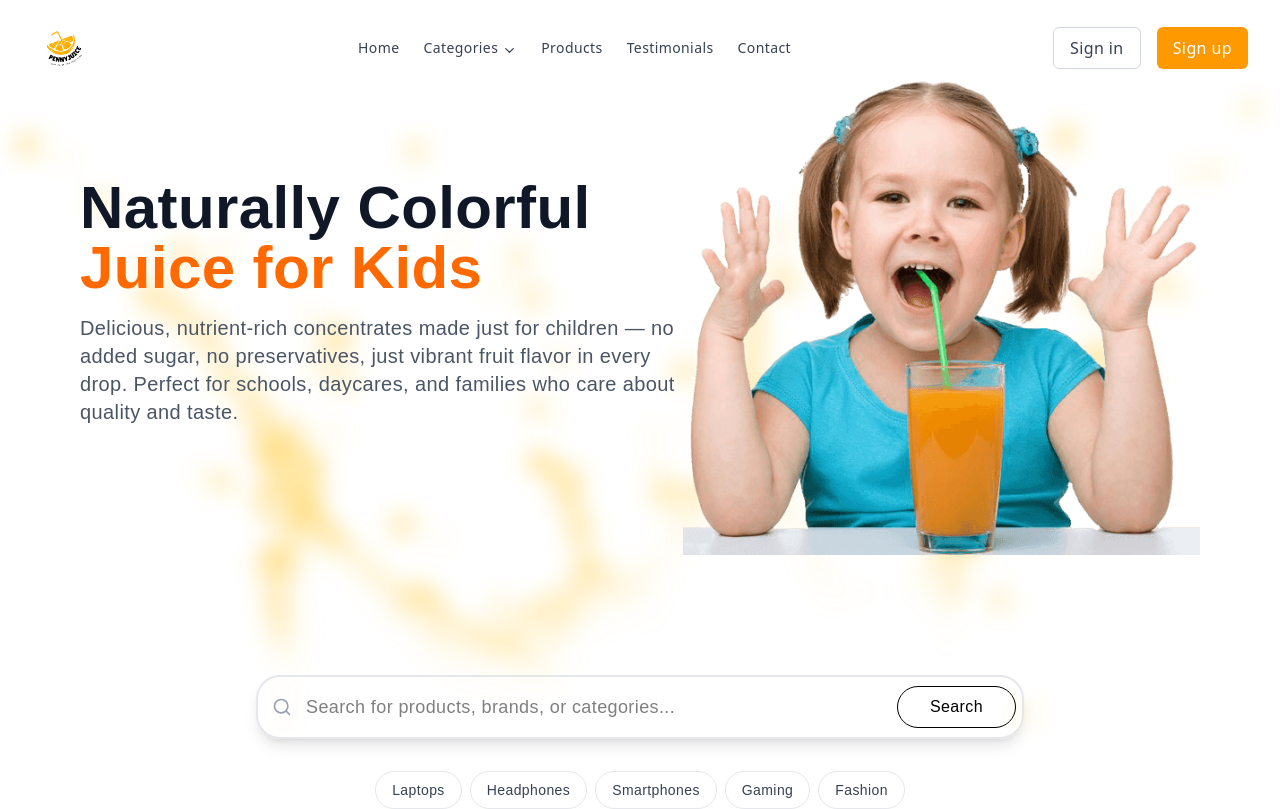
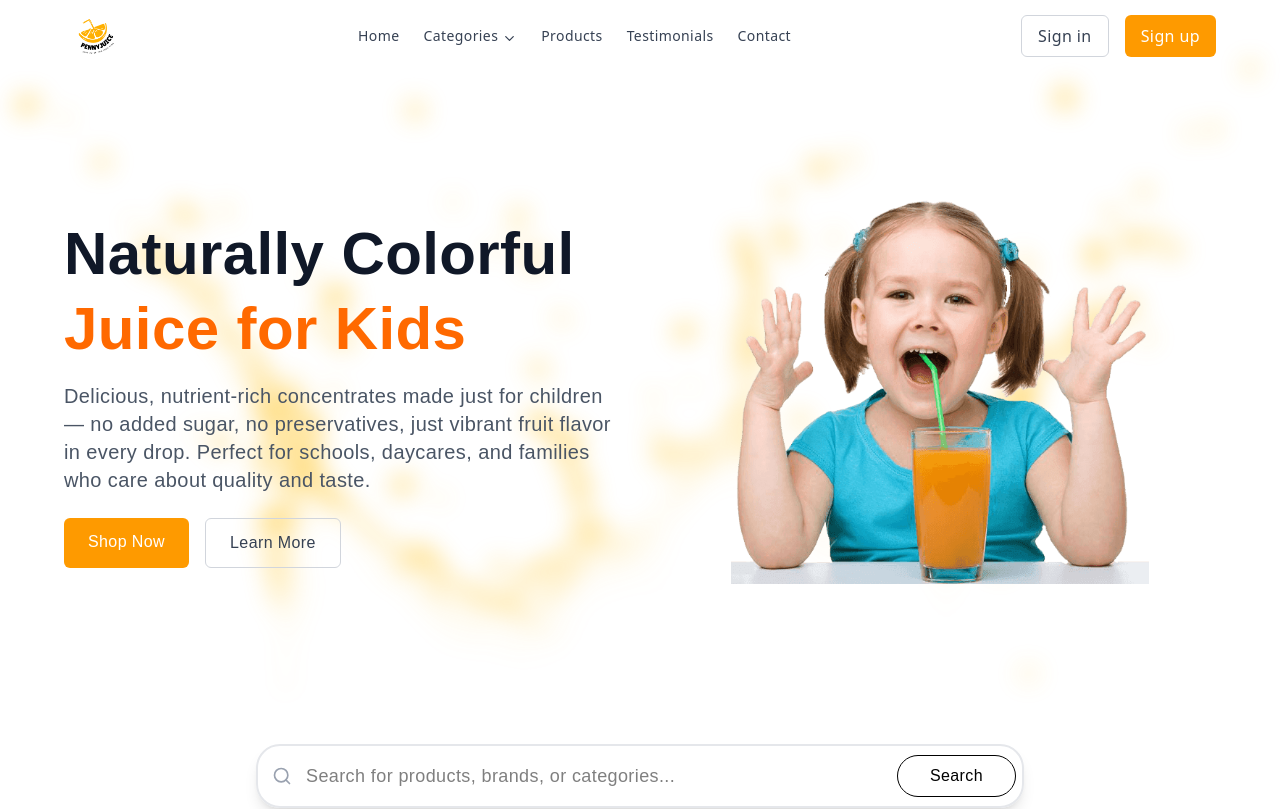
Before and after one commit to AlemayehuDabi/Penny_Juice, a React (Vite) app in the folder client/: page / in a window 1280 px wide. Shown: the top 809 px of the page. Built offline with nearby package versions, Linux system fonts and the light colour scheme.

Commit message:
FIX: fix nav and hero section

```diff
--- a/client/src/components/Hero.tsx
+++ b/client/src/components/Hero.tsx
@@ -1,26 +1,66 @@
-import banner from "../image/banner2.png";
+import { Link } from "react-router-dom";
+import type { HeroProps } from "../pages/Home";
 
-export default function Hero() {
+export default function Hero(props: HeroProps) {
+  const {
+    title,
+    subtitle,
+    description,
+    ctaText,
+    ctaLink,
+    secondaryCtaText,
+    secondaryCtaLink,
+    imageSrc,
+    imageAlt,
+  } = props;
   return (
-    <section className="py-16 lg:py-10 mt-10 md:mb-20">
-      <div className="container mx-auto px-4 max-w-6xl">
-        <div className="flex justify-between items-center">
-          {/* Main Heading */}
-          <div className="mb-8">
-            <h1 className="text-6xl md:text-6xl font-bold text-gray-900 mb-4">
-              Naturally Colorful
-              <span className="block text-orange-500">Juice for Kids</span>
+    <section
+      className="py-12 lg:py-16 mt-16 md:mb-24 to-white"
+      aria-labelledby="hero-title"
+    >
+      <div className="max-w-7xl mx-auto px-4 sm:px-6 lg:px-8">
+        <div className="flex flex-col lg:flex-row justify-between items-center gap-8 lg:gap-12">
+          {/* Text Content */}
+          <div className="lg:w-1/2 text-center lg:text-left animate-fade-in">
+            <h1
+              id="hero-title"
+              className="text-3xl sm:text-4xl lg:text-6xl font-bold text-gray-900 mb-4 leading-tight"
+            >
+              {title}
+              <span className="block text-orange-500">{subtitle}</span>
             </h1>
-            <p className="text-xl text-gray-600 max-w-2xl">
-              Delicious, nutrient-rich concentrates made just for children — no
-              added sugar, no preservatives, just vibrant fruit flavor in every
-              drop. Perfect for schools, daycares, and families who care about
-              quality and taste.
+            <p className="text-base sm:text-lg lg:text-xl text-gray-600 max-w-xl mx-auto lg:mx-0 mb-6">
+              {description}
             </p>
+            <div className="flex flex-col sm:flex-row gap-4 justify-center lg:justify-start">
+              <Link
+                to={ctaLink}
+                className="inline-block px-6 py-3 bg-amber-500 text-white rounded-md font-medium text-sm sm:text-base hover:bg-amber-600 transition duration-300"
+                aria-label={ctaText}
+              >
+                {ctaText}
+              </Link>
+              <Link
+                to={secondaryCtaLink}
+                className="inline-block px-6 py-3 border border-gray-300 text-gray-700 rounded-md font-medium text-sm sm:text-base hover:bg-amber-100 transition duration-300"
+                aria-label={secondaryCtaText}
+              >
+                {secondaryCtaText}
+              </Link>
+            </div>
           </div>
 
-          <div>
-            <img src={banner} />
+          {/* Image */}
+          <div className="lg:w-1/2 mt-8 lg:mt-0 relative group">
+            <div className="relative rounded-lg overflow-hidden transform group-hover:scale-105 transition duration-300">
+              <img
+                src={imageSrc}
+                alt={imageAlt}
+                className="w-full h-auto max-h-80 sm:max-h-96 object-contain"
+                loading="eager"
+                sizes="(max-width: 640px) 100vw, (max-width: 1024px) 50vw, 600px"
+              />
+            </div>
           </div>
         </div>
       </div>
--- a/client/src/components/NavBar.tsx
+++ b/client/src/components/NavBar.tsx
@@ -27,7 +27,7 @@ export default function NavBar() {
       const currentScrollPos = window.scrollY;
 
       // Sticky when scrolling down past 100px, hide when scrolling up
-      setIsSticky(currentScrollPos > 100 && currentScrollPos < prevScrollPos);
+      setIsSticky(currentScrollPos > 50 && currentScrollPos < prevScrollPos);
       setPrevScrollPos(currentScrollPos);
     };
 
@@ -44,13 +44,13 @@ export default function NavBar() {
 
   return (
     <nav
-      className={`fixed top-0 left-0 w-full z-50 transition-all duration-300 ${
+      className={` ${
         isSticky
-          ? "bg-amber-400/20 backdrop-blur-sm shadow-md"
+          ? "fixed top-0 left-0 w-full z-50 transition-all duration-300 bg-amber-400/20 backdrop-blur-sm shadow-md"
           : "bg-transparent"
       }`}
     >
-      <div className="max-w-7xl mx-auto px-4 sm:px-6 lg:px-8 py-4 font-sans">
+      <div className="max-w-7xl mx-auto px-4 sm:px-6 lg:px-8 py-1 font-sans">
         <div className="flex justify-between items-center">
           {/* Logo */}
           <div className="flex items-center">
--- a/client/src/pages/Home.tsx
+++ b/client/src/pages/Home.tsx
@@ -8,6 +8,32 @@ import { Catagories } from "../components/Cartagories";
 import { CallForAction } from "../components/CallToAction";
 import FrequentlyAskQuestion from "../components/FrequentlyAskQuestion";
 import Footer from "../components/Footer";
+import banner from "../image/banner2.png";
+
+export interface HeroProps {
+  title: string;
+  subtitle: string;
+  description: string;
+  ctaText: string;
+  ctaLink: string;
+  secondaryCtaText: string;
+  secondaryCtaLink: string;
+  imageSrc: string;
+  imageAlt: string;
+}
+
+const defaultHeroData: HeroProps = {
+  title: "Naturally Colorful",
+  subtitle: "Juice for Kids",
+  description:
+    "Delicious, nutrient-rich concentrates made just for children — no added sugar, no preservatives, just vibrant fruit flavor in every drop. Perfect for schools, daycares, and families who care about quality and taste.",
+  ctaText: "Shop Now",
+  ctaLink: "/products",
+  secondaryCtaText: "Learn More",
+  secondaryCtaLink: "/about",
+  imageSrc: banner,
+  imageAlt: "Colorful juice bottles for kids",
+};
 
 export default function Home() {
   return (
@@ -21,7 +47,7 @@ export default function Home() {
       </div>
       <div className="container mx-auto px-4 space-y-3">
         <NavBar />
-        <Hero />
+        <Hero {...defaultHeroData} />
         <SearchForm />
         <Stars />
         <FeaturedJuice />
```
